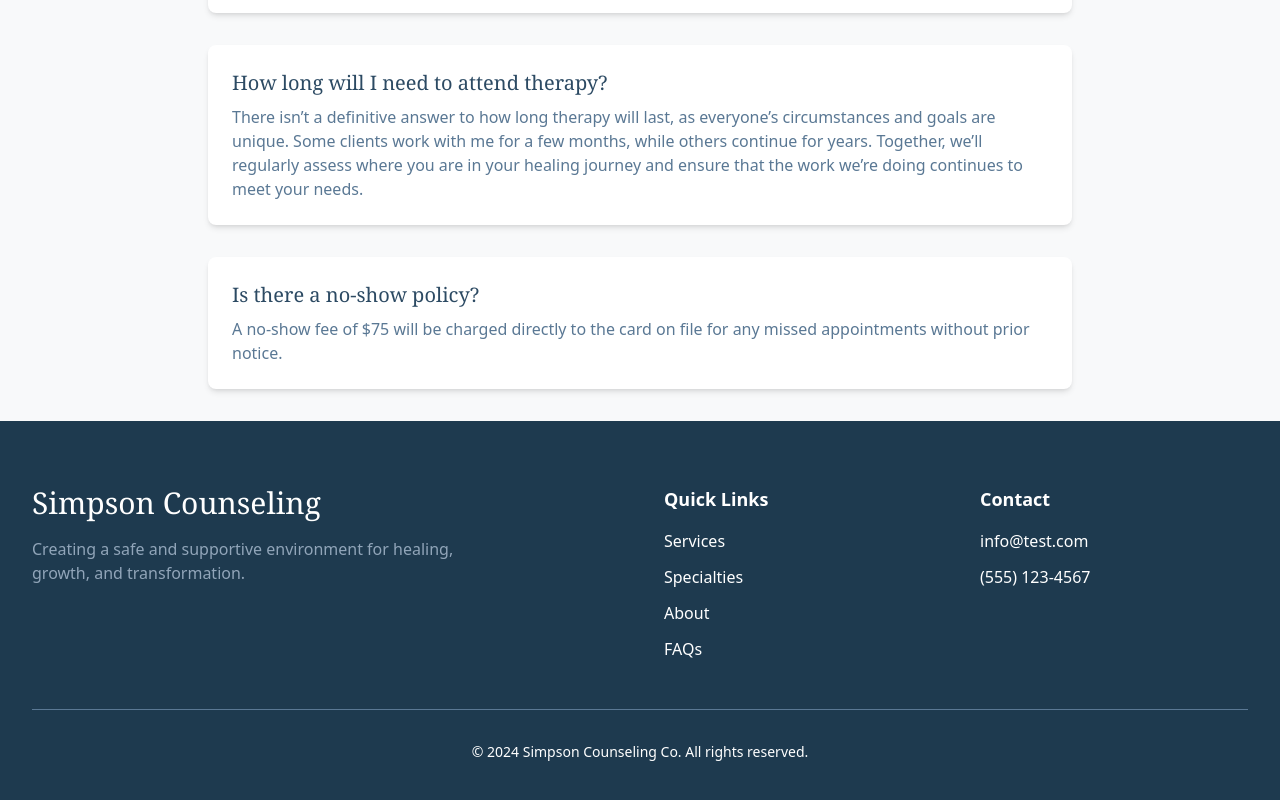
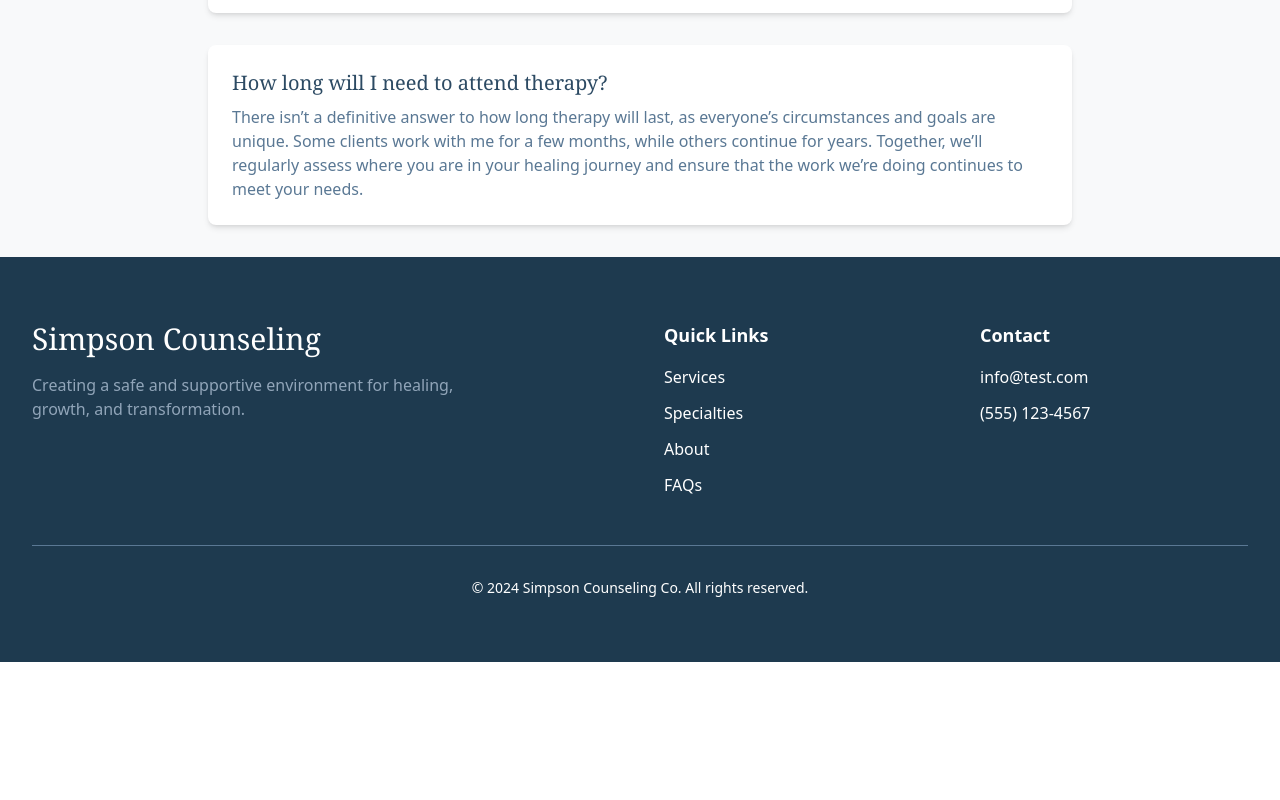
Before and after one commit to mdsimpson09/counseling, a Next.js app: page /faq in a window 1280 px wide. Shown: the part 1235-2035 px from the top of the page. After the commit the page ends 1897 px from the top, so only its background shows below. Built offline with nearby package versions, Linux system fonts and the light colour scheme.

Commit message:
edit faq

```diff
--- a/app/faq/page.tsx
+++ b/app/faq/page.tsx
@@ -44,10 +44,10 @@ export default function FAQPage() {
               answer="
               There isn’t a definitive answer to how long therapy will last, as everyone’s circumstances and goals are unique. Some clients work with me for a few months, while others continue for years. Together, we’ll regularly assess where you are in your healing journey and ensure that the work we’re doing continues to meet your needs."
             />
-            <FAQItem
+            {/* <FAQItem
               question="Is there a no-show policy?"
               answer="A no-show fee of $75 will be charged directly to the card on file for any missed appointments without prior notice."
-            />
+            /> */}
 
 
 
```
